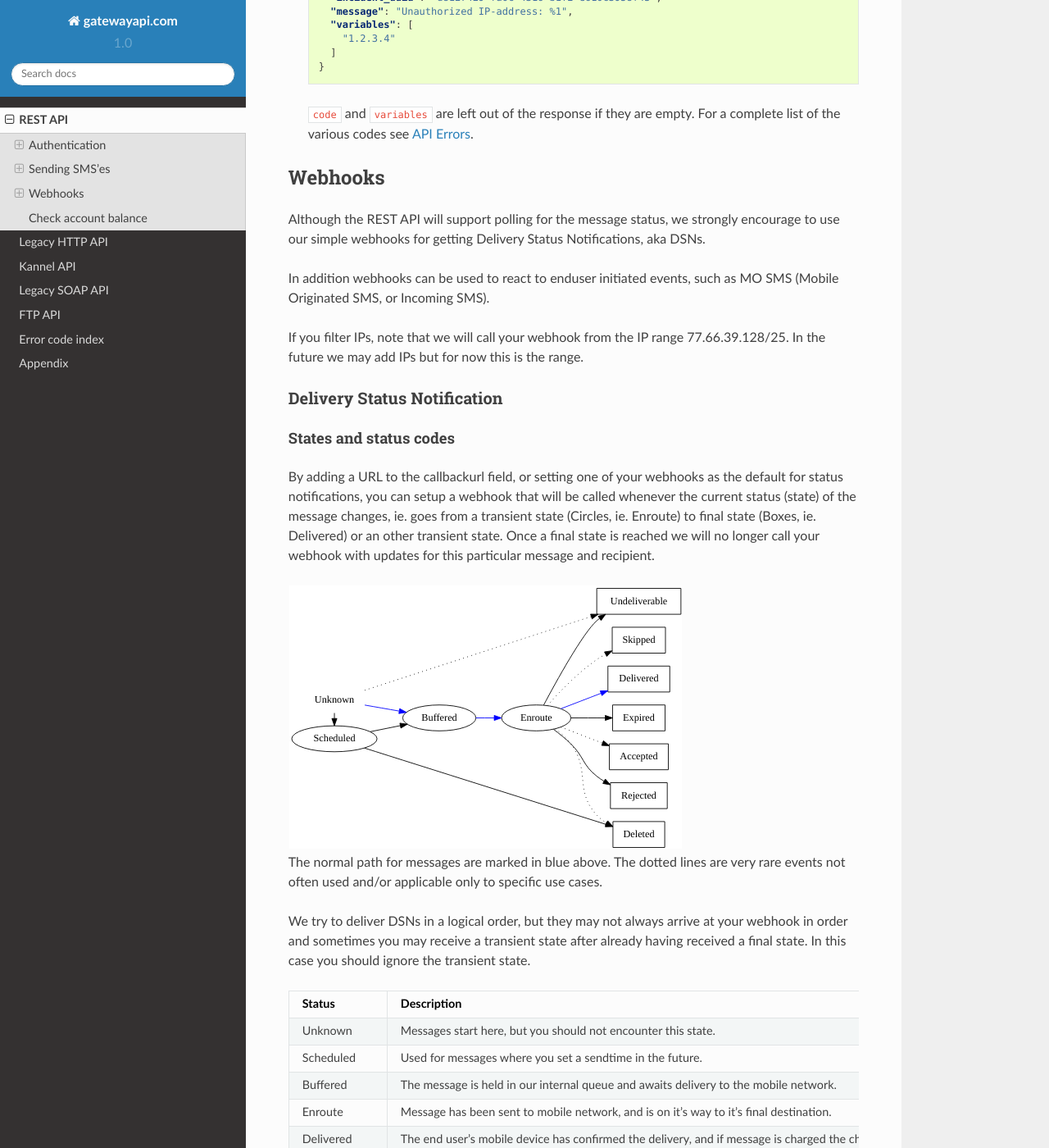
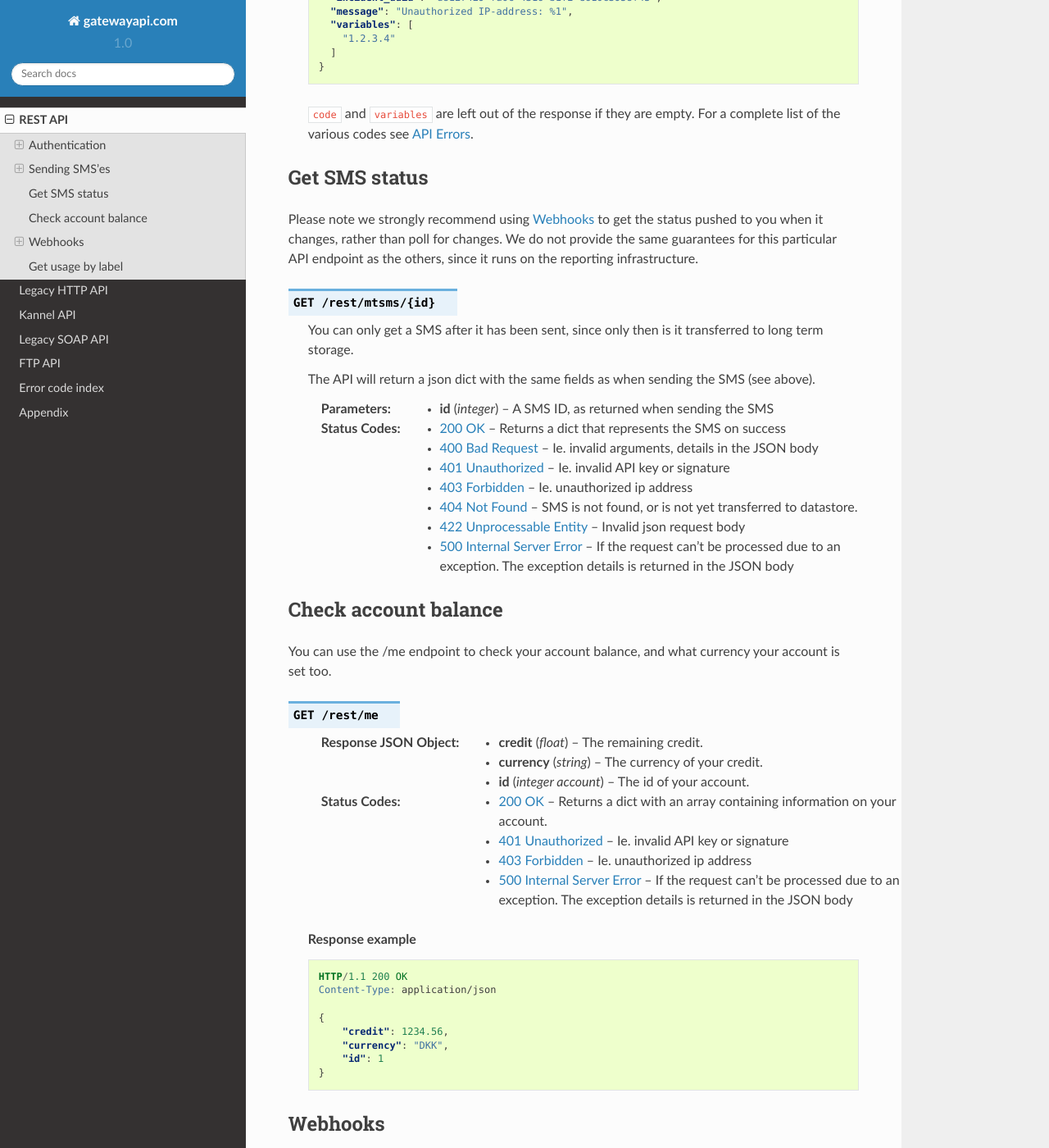
Before and after one commit to onlinecity/gatewayapi-docs, a Sphinx documentation site: the page built from docs/rest.rst, in a window 1280 px wide and 1400 px high, scrolled down 13085 px. Shown: the whole window at 82% size. Built offline with Sphinx 7.4.7 and the Read the Docs theme 2.0.0, drawn with Linux system fonts in a browser that asks for light colours; some of the changed text lies outside the part shown.

Commit message:
Add docs for the new API endpoints

```diff
--- a/docs/rest.rst
+++ b/docs/rest.rst
@@ -679,10 +679,69 @@ Advanced usage
    For a complete list of the various codes see :ref:`apierror`.
 
 
+Get SMS status
+--------------
+Please note we strongly recommend using `Webhooks`_ to get the status pushed to
+you when it changes, rather than poll for changes. We do not provide the same
+guarantees for this particular API endpoint as the others, since it runs on the
+reporting infrastructure.
+
+
+.. http:get:: /rest/mtsms/{id}
+   :synopsis: Get the current status of a SMS and it's recipients.
+
+   You can only get a SMS after it has been sent, since only then is it
+   transferred to long term storage.
+
+   The API will return a json dict with the same fields as when sending the
+   SMS (see above).
+
+   :arg integer id: A SMS ID, as returned when sending the SMS
+   :status 200: Returns a dict that represents the SMS on success
+   :status 400: Ie. invalid arguments, details in the JSON body
+   :status 401: Ie. invalid API key or signature
+   :status 403: Ie. unauthorized ip address
+   :status 404: SMS is not found, or is not yet transferred to datastore.
+   :status 422: Invalid json request body
+   :status 500: If the request can't be processed due to an exception. The exception details is returned in the JSON body
+
+
+Check account balance
+---------------------
+
+You can use the /me endpoint to check your account balance, and what currency your account is set too.
+
+.. http:get:: /rest/me
+   :synopsis: Get credit balance of your account.
+
+   :>json float credit: The remaining credit.
+   :>json string currency: The currency of your credit.
+   :>json integer account id: The id of your account.
+
+
+   :status 200: Returns a dict with an array containing information on your account.
+   :status 401: Ie. invalid API key or signature
+   :status 403: Ie. unauthorized ip address
+   :status 500: If the request can't be processed due to an exception. The exception details is returned in the JSON body
+
+   **Response example**
+
+   .. sourcecode:: http
+
+      HTTP/1.1 200 OK
+      Content-Type: application/json
+
+      {
+          "credit": 1234.56,
+          "currency": "DKK",
+          "id": 1
+      }
+
+
 Webhooks
 --------
 
-Although the REST API will support polling for the message status, we strongly
+Although the REST API supports polling for the message status, we strongly
 encourage to use our simple webhooks for getting Delivery Status Notifications,
 aka DSNs.
 
@@ -891,30 +950,28 @@ HTTP Callback
    We expect you to reply with a 2XX status code within 60 seconds, or we
    consider it a failed attempt.
 
-.. _`OAuth 1.0a`: http://tools.ietf.org/html/rfc5849
-.. _`two-legged`: http://oauth.googlecode.com/svn/spec/ext/consumer_request/1.0/drafts/2/spec.html
-.. _`HTTP Basic Auth`: http://tools.ietf.org/html/rfc1945#section-11.1
-.. _`OAuth Authorization header`: http://tools.ietf.org/html/rfc5849#section-3.5.1
-.. _`Requests-OAuthlib`: https://requests-oauthlib.readthedocs.org/
-.. _`Guzzle`: http://guzzlephp.org/
-.. _`RestSharp`: http://restsharp.org/
-.. _`NewtonSoft`: http://www.newtonsoft.com/json
-.. _`Httpie`: https://httpie.org
 
-Check account balance
---------
+Get usage by label
+------------------
 
-You can use the /me endpoint to check your account balance, and what currency your account is set too.
+You can get the account usage for a specific date range, sub divided by label
+and country. This can be used for billing your own customers (specified by
+label) if you do not keep track of each sms sent yourself.
 
-.. http:get:: /rest/me
-   :synopsis: Get credit balance of your account.
+.. http:get:: /api/usage/labels
+   :synopsis: Get usage for a date range
 
-   :>json float credit: The remaining credit.
-   :>json string currency: The currency of your credit.
-   :>json integer account id: The id of your account.
+   :formparam from: The from date, in YYYY-MM-DD format
+   :formparam to: The to date, in YYYY-MM-DD format
+   :>jsonarr float amount: Amount of SMSes
+   :>jsonarr float cost: Cost of the SMSes
+   :>jsonarr string country: The country the SMSes was sent to
+   :>jsonarr string currency: Either DKK or EUR
+   :>jsonarr string label: The label specified when the SMSes was sent
+   :>jsonarr string messageclass_id: The class specified when the SMSes was sent
 
 
-   :status 200: Returns a dict with an array containing information on your account.
+   :status 200: Returns a array with a dict containing usage info.
    :status 401: Ie. invalid API key or signature
    :status 403: Ie. unauthorized ip address
    :status 500: If the request can't be processed due to an exception. The exception details is returned in the JSON body
@@ -926,8 +983,31 @@ You can use the /me endpoint to check your account balance, and what currency yo
       HTTP/1.1 200 OK
       Content-Type: application/json
 
-      {
-          "credit": 1234.56,
+      [
+        {
+          "amount": 29,
+          "cost": 3.48,
+          "country": "DK",
           "currency": "DKK",
-          "id": 1
-      }
+          "label": null,
+          "messageclass_id": "standard"
+        },
+        {
+          "amount": 6,
+          "cost": 1.5,
+          "country": "IT",
+          "currency": "DKK",
+          "label": null,
+          "messageclass_id": "standard"
+        }
+      ]
+
+.. _`OAuth 1.0a`: http://tools.ietf.org/html/rfc5849
+.. _`two-legged`: http://oauth.googlecode.com/svn/spec/ext/consumer_request/1.0/drafts/2/spec.html
+.. _`HTTP Basic Auth`: http://tools.ietf.org/html/rfc1945#section-11.1
+.. _`OAuth Authorization header`: http://tools.ietf.org/html/rfc5849#section-3.5.1
+.. _`Requests-OAuthlib`: https://requests-oauthlib.readthedocs.org/
+.. _`Guzzle`: http://guzzlephp.org/
+.. _`RestSharp`: http://restsharp.org/
+.. _`NewtonSoft`: http://www.newtonsoft.com/json
+.. _`Httpie`: https://httpie.org
```
